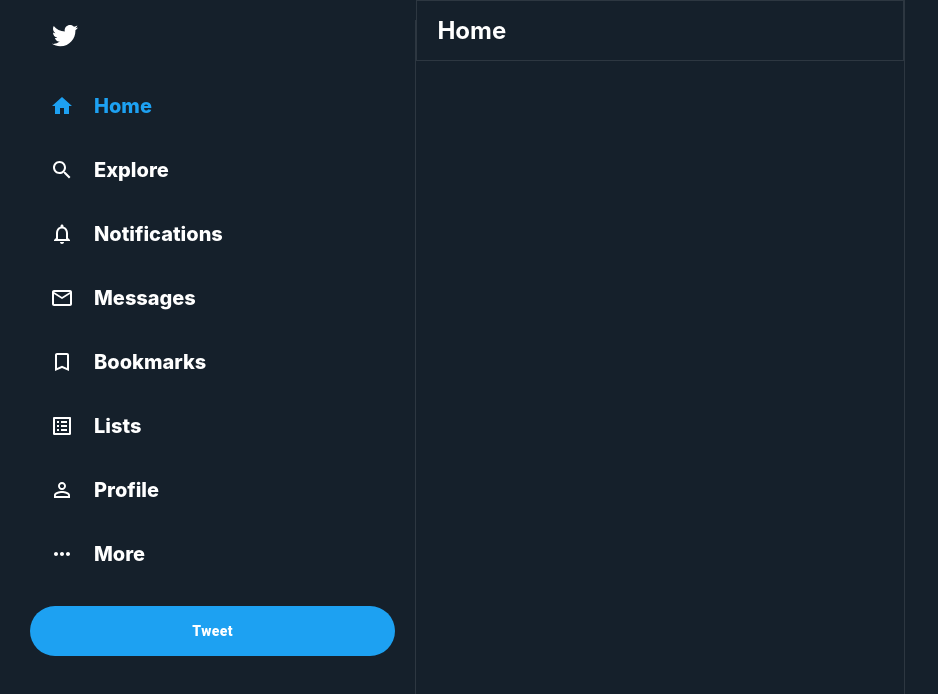
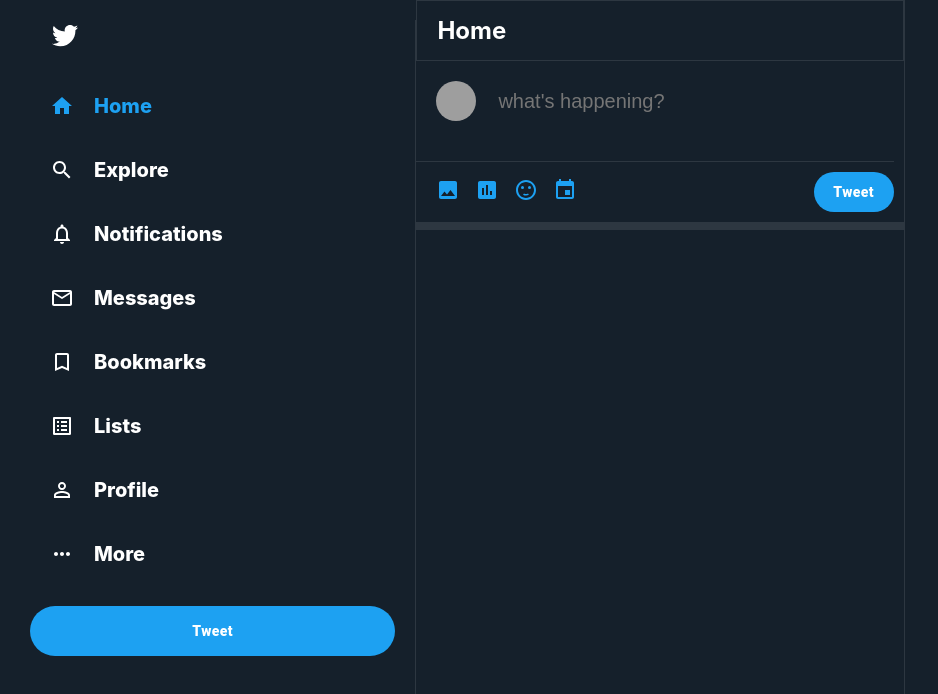
Before and after one commit to kwesihackman/React-Twitter-Clone, a React (Create React App) app: page / in a window 1280 px wide. Shown: the top 694 px of the page, without its empty margins (0-938 px from the left). Built offline with nearby package versions, Linux system fonts and the light colour scheme; grey boxes are pictures that could not be loaded.

Commit message:
finished the ui setup for the tweetbox

```diff
--- a/src/components/feed/Feed.tsx
+++ b/src/components/feed/Feed.tsx
@@ -1,5 +1,6 @@
 import React from "react";
 import "./feed.css";
+import Tweetbox from "../tweetbox/Tweetbox";
 
 interface Props {}
 
@@ -9,7 +10,7 @@
       <div className="feed__header">
         <h2>Home</h2>
       </div>
-
+      <Tweetbox />
       {/* tweetbox */}
       {/* feedlist */}
     </div>
--- /dev/null
+++ b/src/components/tweetbox/Tweetbox.tsx
@@ -0,0 +1,35 @@
+import React from "react";
+import InsertPhotoIcon from "@material-ui/icons/InsertPhoto";
+import EventIcon from "@material-ui/icons/Event";
+import SentimentSatisfiedIcon from "@material-ui/icons/SentimentSatisfied";
+import PollIcon from "@material-ui/icons/Poll";
+import "./tweetbox.css";
+import { Button, Avatar } from "@material-ui/core";
+
+interface Props {}
+
+const Tweetbox = (props: Props) => {
+  return (
+    <div className="tweetBox">
+      <form>
+        <div className="tweetBox__input">
+          <Avatar src="https://api.adorable.io/avatars/400/43e7b55ece917cd7d98428a18871bd97.png" />
+          <input type="text" placeholder="what's happening?" />
+        </div>
+        <div className="tweetBox_icons_wrapper">
+          <div className="tweetBox_icons">
+            <InsertPhotoIcon />
+            <PollIcon />
+            <SentimentSatisfiedIcon />
+            <EventIcon />
+          </div>
+          <Button className="tweetBox__button" fullWidth={false}>
+            Tweet
+          </Button>
+        </div>
+      </form>
+    </div>
+  );
+};
+
+export default Tweetbox;
--- /dev/null
+++ b/src/components/tweetbox/tweetbox.css
@@ -0,0 +1,54 @@
+.tweetBox {
+  padding-bottom: 10px;
+  border-bottom: 8px solid rgba(255, 255, 255, 0.1);
+  padding-right: 10px;
+}
+
+.tweetBox > form {
+  display: flex;
+  flex-direction: column;
+}
+
+.tweetBox__input {
+  display: flex;
+  padding: 20px;
+}
+
+.tweetBox__input > input {
+  flex: 1;
+  border: none;
+  font-size: 20px;
+  margin-left: 20px;
+  background-color: transparent;
+}
+
+.tweetBox_icons_wrapper {
+  display: flex;
+  align-items: center;
+  margin-top: 20px;
+  border-top: 1px solid rgba(255, 255, 255, 0.1);
+  padding-top: 10px;
+}
+
+.tweetBox_icons {
+  color: var(--twitter-blue);
+  flex: 1;
+  margin-left: 20px;
+}
+
+.tweetBox_icons > * {
+  margin-right: 15px;
+}
+
+.tweetBox__button {
+  background-color: var(--twitter-blue) !important;
+  border: none !important;
+  color: white !important;
+  font-weight: 900 !important;
+  text-transform: inherit !important;
+  border-radius: 30px !important;
+  height: 40px !important;
+  z-index: 999 !important;
+  width: 80px !important;
+  align-self: flex-end;
+}
```
